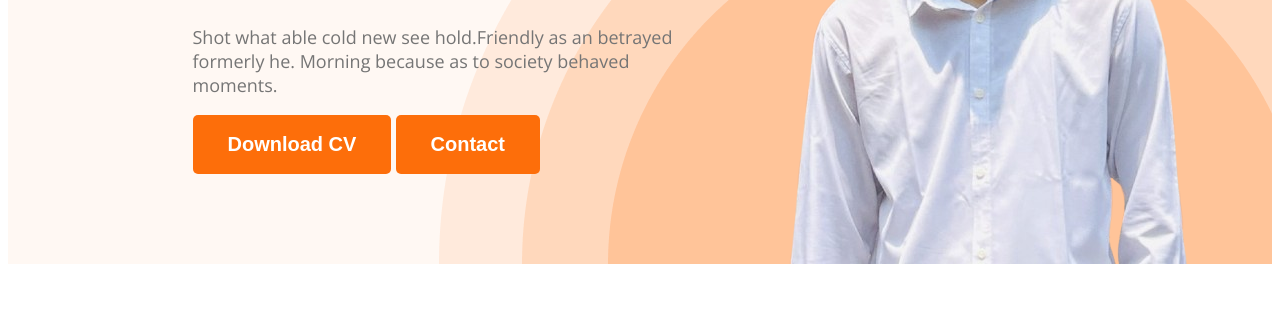
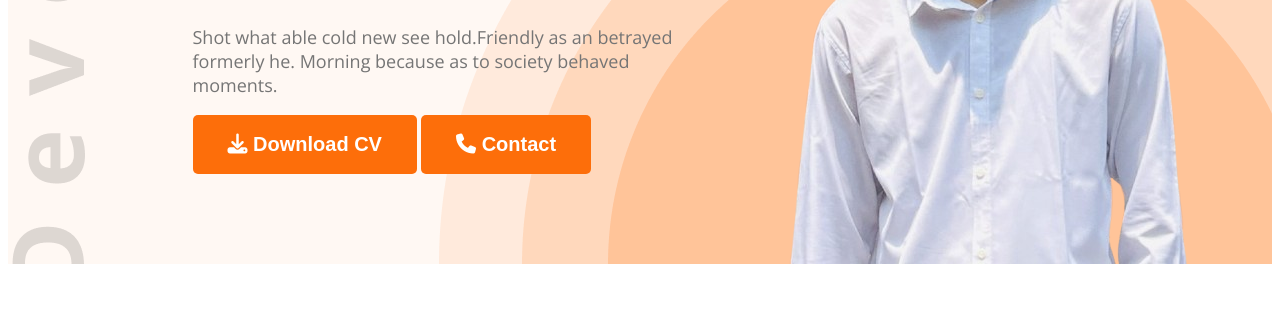
Before and after one commit to jubaeddddd/portfolio-web-jubaed, a plain HTML site: page index.html in a window 1280 px wide. Shown: the part 485-800 px from the top of the page. Drawn offline with nearby package versions, Linux system fonts and the light colour scheme; files whose address does not match are found by name.

Commit message:
for the last time push

```diff
--- a/index.html
+++ b/index.html
@@ -1,5 +1,6 @@
 <!DOCTYPE html>
 <html lang="en">
+
 <head>
     <meta charset="UTF-8">
     <meta name="viewport" content="width=device-width, initial-scale=1.0">
@@ -8,6 +9,7 @@
     <link rel="preconnect" href="https://fonts.gstatic.com" crossorigin>
     <link href="https://fonts.googleapis.com/css2?family=Open+Sans:ital,wght@0,300..800;1,300..800&display=swap"
         rel="stylesheet">
+    <link rel="stylesheet" href="https://cdnjs.cloudflare.com/ajax/libs/font-awesome/6.7.2/css/all.min.css" />
     <link rel="stylesheet" href="style.css">
 </head>
 
@@ -27,8 +29,8 @@
                 <h1 class="banner-title">Jubaed Ullah</h1>
                 <p class="banner-paragraph">Shot what able cold new see hold.Friendly as an betrayed formerly he.
                     Morning because as to society behaved moments.</p>
-                <button class="common-button">Download CV</button>
-                <button class="common-button">Contact</button>
+                <button class="common-button"><i class="fa-solid fa-download"></i></i> Download CV</button>
+                <button class="common-button"><i class="fa-solid fa-phone"></i> Contact</button>
             </div>
             <img class="pic" src="juba2.png" alt="">
         </div>
@@ -153,14 +155,15 @@
                 </div>
             </div>
             <div class="download-cv">
-                <button class="common-button">Download CV</button>
+                <button class="common-button"><i class="fa-solid fa-download"></i>Download CV</button>
             </div>
         </section>
     </main>
     <footer>
         <div class="footer-column">
             <h2>Lets Connect</h2>
-            <p class="footer-paragraph">Please fill out the form on this section to contact with me or call between <br> 9:00 A.M and 8.00 P.M ET, Monday through Friday.</p>
+            <p class="footer-paragraph">Please fill out the form on this section to contact with me or call between <br>
+                9:00 A.M and 8.00 P.M ET, Monday through Friday.</p>
             <div class="socials">
                 <a href=""><img src="./portfolio-resources/facebook.png" alt=""></a>
                 <a href=""><img src="./portfolio-resources/twitter.png" alt=""></a>
@@ -168,11 +171,11 @@
             </div>
         </div>
         <div class="footer-column">
-             <h2>Let's Message me</h2>
-             <form class="cow-mom">
+            <h2>Let's Message me</h2>
+            <form class="cow-mom">
                 <input class="cow" type="text" placeholder="Your name"><br>
                 <input class="cow" type="email" name="" id="" placeholder="Your email"><br>
-                <textarea class="cow-msg" name="" id=""  cols="30" rows="10" placeholder="Message"></textarea>
+                <textarea class="cow-msg" name="" id="" cols="30" rows="10" placeholder="Message"></textarea>
                 <button class="common-button" type="submit">Submit</button>
             </form>
         </div>
--- a/style.css
+++ b/style.css
@@ -59,9 +59,9 @@ nav a {
 /*header css */
 .header {
     background-color: #FFF8F3;
-    background-image: url(header_bg.png);
+    background-image: url('header_bg.png'),url('developer.png');
     background-repeat: no-repeat;
-    background-position: bottom right;
+    background-position: bottom right,top left;
 }
 
 .banner {
```
